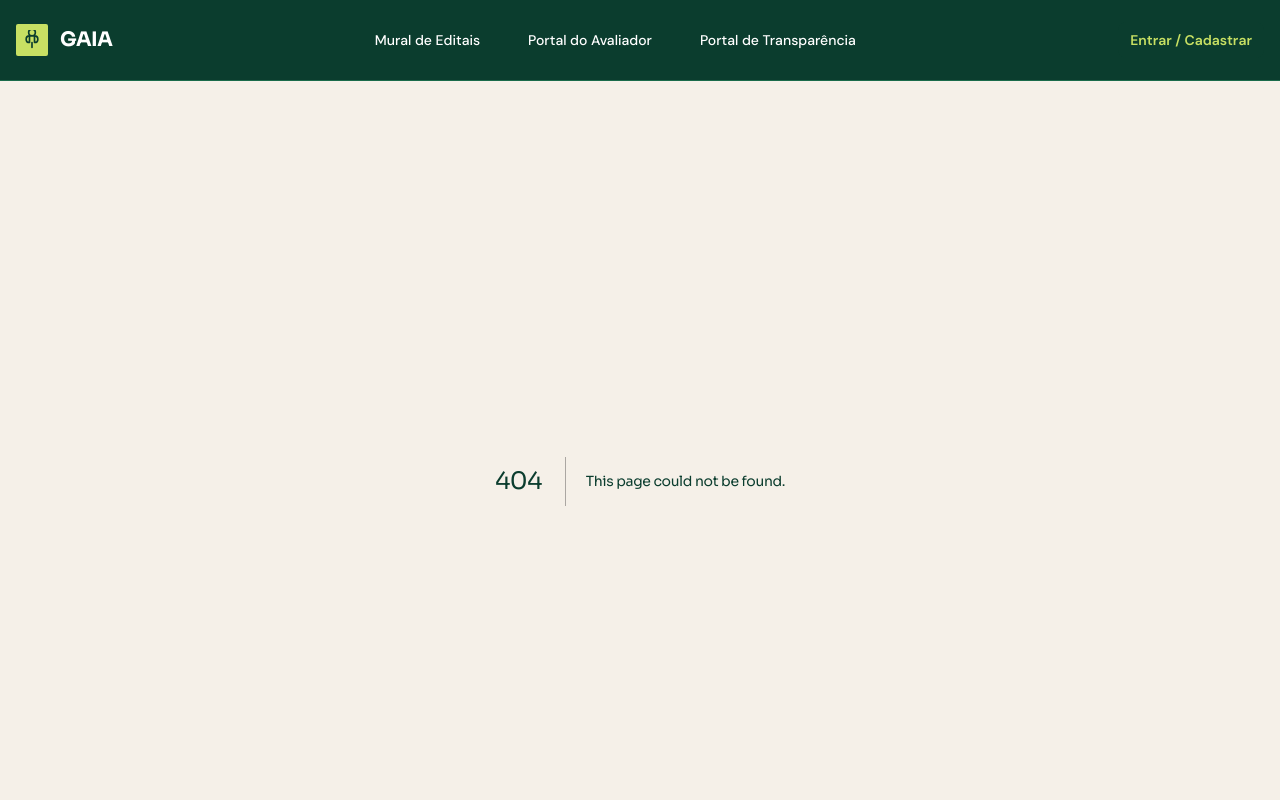
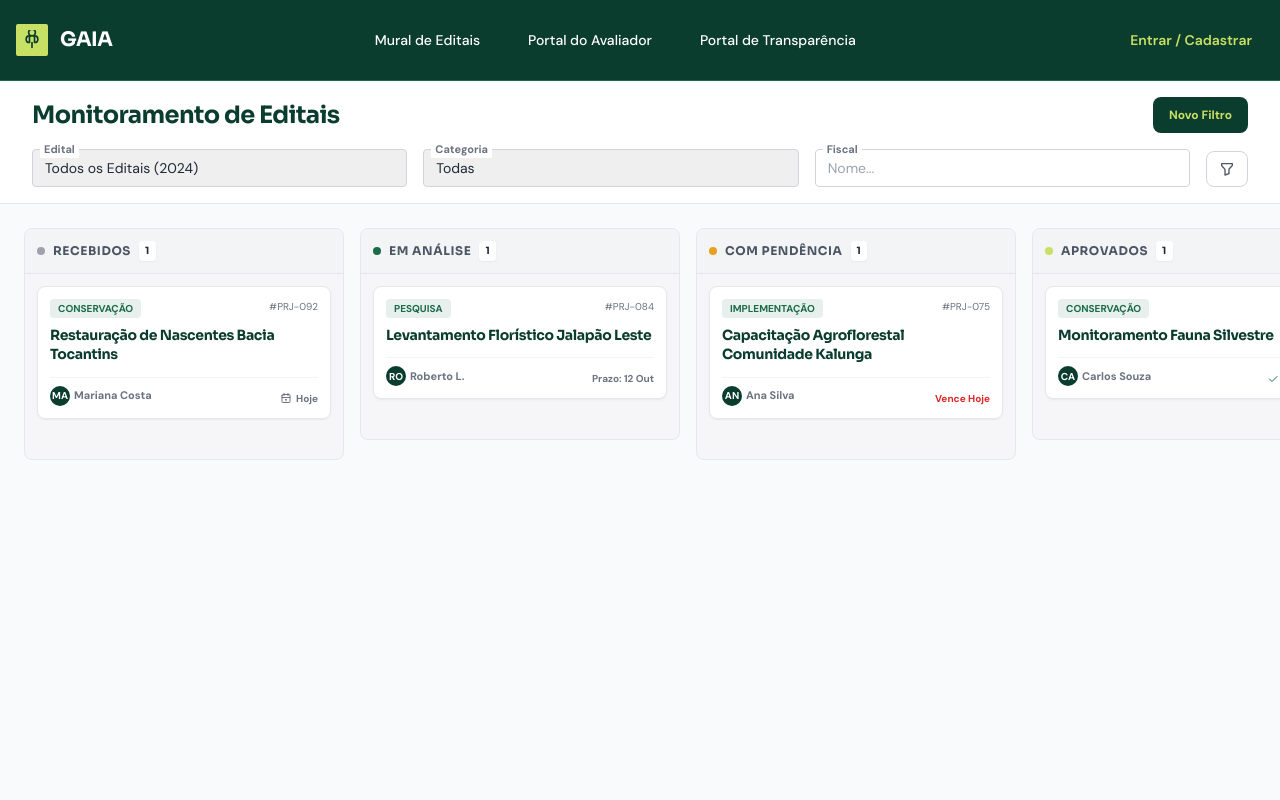
Before and after one commit to Matsukami/hackamarh, a Next.js app: page /avaliador/kanban in a window 1280 px wide. Before the commit this address had no page. Shown: the top 800 px of the page. Built offline with nearby package versions, Linux system fonts and the light colour scheme.

Commit message:
feat: implement evaluator kanban board (T-07)

```diff
--- /dev/null
+++ b/src/app/avaliador/kanban/page.tsx
@@ -0,0 +1,224 @@
+'use client';
+
+import { useState } from 'react';
+import { Card, CardContent } from '@/components/ui/card';
+import {
+  IconSearch,
+  IconFilter,
+  IconCalendar,
+  IconCheck,
+  IconClock,
+  IconAlertTriangle,
+} from '@tabler/icons-react';
+import { Input } from '@/components/ui/input';
+import { Button } from '@/components/ui/button';
+
+type Status = 'recebidos' | 'em_analise' | 'pendencia' | 'aprovados';
+
+type Projeto = {
+  id: string;
+  titulo: string;
+  categoria: string;
+  status: Status;
+  proponente: string;
+  dataEntrada?: string;
+  prazo?: string;
+  nota?: number;
+};
+
+const initialProjetos: Projeto[] = [
+  {
+    id: 'PRJ-092',
+    titulo: 'Restauração de Nascentes Bacia Tocantins',
+    categoria: 'Conservação',
+    status: 'recebidos',
+    proponente: 'Mariana Costa',
+    dataEntrada: 'Hoje',
+  },
+  {
+    id: 'PRJ-084',
+    titulo: 'Levantamento Florístico Jalapão Leste',
+    categoria: 'Pesquisa',
+    status: 'em_analise',
+    proponente: 'Roberto L.',
+    prazo: '12 Out',
+  },
+  {
+    id: 'PRJ-075',
+    titulo: 'Capacitação Agroflorestal Comunidade Kalunga',
+    categoria: 'Implementação',
+    status: 'pendencia',
+    proponente: 'Ana Silva',
+    prazo: 'Hoje',
+  },
+  {
+    id: 'PRJ-061',
+    titulo: 'Monitoramento Fauna Silvestre',
+    categoria: 'Conservação',
+    status: 'aprovados',
+    proponente: 'Carlos Souza',
+    nota: 9.8,
+  },
+];
+
+export default function AvaliadorKanbanPage() {
+  const [projetos, setProjetos] = useState<Projeto[]>(initialProjetos);
+
+  const onDragStart = (e: React.DragEvent, id: string) => {
+    e.dataTransfer.setData('text/plain', id);
+  };
+
+  const onDragOver = (e: React.DragEvent) => {
+    e.preventDefault();
+  };
+
+  const onDrop = (e: React.DragEvent, status: Status) => {
+    e.preventDefault();
+    const id = e.dataTransfer.getData('text');
+    setProjetos((prev) => prev.map((p) => (p.id === id ? { ...p, status } : p)));
+  };
+
+  const renderColumn = (title: string, status: Status, count: number, dotColor: string) => (
+    <div
+      className="flex max-h-full w-[320px] shrink-0 flex-col rounded-lg border border-gray-200 bg-gray-100/50"
+      onDragOver={onDragOver}
+      onDrop={(e) => onDrop(e, status)}
+    >
+      <div className="sticky top-0 z-10 flex items-center justify-between rounded-t-lg border-b border-gray-200 bg-gray-100 p-3">
+        <h2 className="flex items-center gap-2 text-xs font-bold uppercase tracking-wider text-gray-600">
+          <span className={`h-2 w-2 rounded-full ${dotColor}`}></span>
+          {title}
+          <span className="rounded bg-white px-1.5 py-0.5 text-[10px] text-gray-800 shadow-sm">
+            {count}
+          </span>
+        </h2>
+      </div>
+      <div className="flex h-[calc(100vh-250px)] flex-1 flex-col gap-3 overflow-y-auto p-3 pb-10">
+        {projetos
+          .filter((p) => p.status === status)
+          .map((p) => (
+            <div
+              key={p.id}
+              draggable
+              onDragStart={(e) => onDragStart(e, p.id)}
+              className="cursor-grab rounded-lg border border-gray-200 bg-white p-3 shadow-sm transition-transform hover:-translate-y-0.5 active:cursor-grabbing"
+            >
+              <div className="mb-2 flex items-start justify-between gap-2">
+                <span className="rounded bg-mata-alta/10 px-2 py-0.5 text-[10px] font-bold uppercase text-mata-alta">
+                  {p.categoria}
+                </span>
+                <span className="text-[10px] text-gray-500">#{p.id}</span>
+              </div>
+              <h3 className="mb-3 text-sm font-bold leading-snug text-cerrado-profundo">
+                {p.titulo}
+              </h3>
+              <div className="flex items-end justify-between border-t border-gray-100 pt-2">
+                <div className="flex items-center gap-1 text-gray-500">
+                  <div className="flex h-5 w-5 items-center justify-center rounded-full bg-cerrado-profundo text-[10px] font-bold text-white">
+                    {p.proponente.substring(0, 2).toUpperCase()}
+                  </div>
+                  <span className="text-[11px] font-bold">{p.proponente}</span>
+                </div>
+                {p.prazo && (
+                  <span
+                    className={`text-[10px] font-bold ${p.status === 'pendencia' ? 'text-red-600' : 'text-gray-500'}`}
+                  >
+                    {status === 'pendencia' ? 'Vence Hoje' : `Prazo: ${p.prazo}`}
+                  </span>
+                )}
+                {p.dataEntrada && (
+                  <span className="flex items-center gap-1 text-[10px] font-bold text-gray-500">
+                    <IconCalendar size={12} /> {p.dataEntrada}
+                  </span>
+                )}
+                {p.nota && (
+                  <span className="flex items-center gap-1 text-[10px] font-bold text-mata-alta">
+                    <IconCheck size={12} /> Nota: {p.nota}
+                  </span>
+                )}
+              </div>
+            </div>
+          ))}
+      </div>
+    </div>
+  );
+
+  return (
+    <div className="flex h-screen flex-col bg-white">
+      {/* Filters Header */}
+      <div className="shrink-0 border-b border-gray-200 bg-white px-8 py-4">
+        <div className="mb-4 flex items-center justify-between">
+          <h1 className="font-sora text-2xl font-bold text-cerrado-profundo">
+            Monitoramento de Editais
+          </h1>
+          <Button variant="primary" className="h-9 gap-2 px-4 text-xs font-bold">
+            Novo Filtro
+          </Button>
+        </div>
+        <div className="flex flex-wrap items-end gap-4">
+          <div className="relative min-w-[200px] flex-1">
+            <label className="absolute -top-2 left-2 bg-white px-1 text-[11px] font-bold text-gray-500">
+              Edital
+            </label>
+            <select className="w-full appearance-none rounded border border-gray-300 px-3 py-2 font-dm-sans text-sm text-gray-800 outline-none focus:border-mata-alta focus:ring-1 focus:ring-mata-alta">
+              <option>Todos os Editais (2024)</option>
+              <option>Conservação Cerrado</option>
+            </select>
+          </div>
+          <div className="relative min-w-[150px] flex-1">
+            <label className="absolute -top-2 left-2 bg-white px-1 text-[11px] font-bold text-gray-500">
+              Categoria
+            </label>
+            <select className="w-full appearance-none rounded border border-gray-300 px-3 py-2 font-dm-sans text-sm text-gray-800 outline-none focus:border-mata-alta focus:ring-1 focus:ring-mata-alta">
+              <option>Todas</option>
+              <option>Pesquisa</option>
+            </select>
+          </div>
+          <div className="relative min-w-[150px] flex-1">
+            <label className="absolute -top-2 left-2 bg-white px-1 text-[11px] font-bold text-gray-500">
+              Fiscal
+            </label>
+            <input
+              type="text"
+              placeholder="Nome..."
+              className="w-full rounded border border-gray-300 px-3 py-2 font-dm-sans text-sm text-gray-800 outline-none focus:border-mata-alta focus:ring-1 focus:ring-mata-alta"
+            />
+          </div>
+          <Button variant="secondary" className="h-9 border-gray-300 px-3">
+            <IconFilter size={16} className="text-gray-600" />
+          </Button>
+        </div>
+      </div>
+
+      {/* Kanban Board */}
+      <div className="flex-1 overflow-x-auto overflow-y-hidden bg-gray-50 p-6">
+        <div className="flex h-full min-w-max items-start gap-4">
+          {renderColumn(
+            'Recebidos',
+            'recebidos',
+            projetos.filter((p) => p.status === 'recebidos').length,
+            'bg-gray-400',
+          )}
+          {renderColumn(
+            'Em Análise',
+            'em_analise',
+            projetos.filter((p) => p.status === 'em_analise').length,
+            'bg-mata-alta',
+          )}
+          {renderColumn(
+            'Com Pendência',
+            'pendencia',
+            projetos.filter((p) => p.status === 'pendencia').length,
+            'bg-ouro-tocantins',
+          )}
+          {renderColumn(
+            'Aprovados',
+            'aprovados',
+            projetos.filter((p) => p.status === 'aprovados').length,
+            'bg-buriti-vivo',
+          )}
+        </div>
+      </div>
+    </div>
+  );
+}
```
